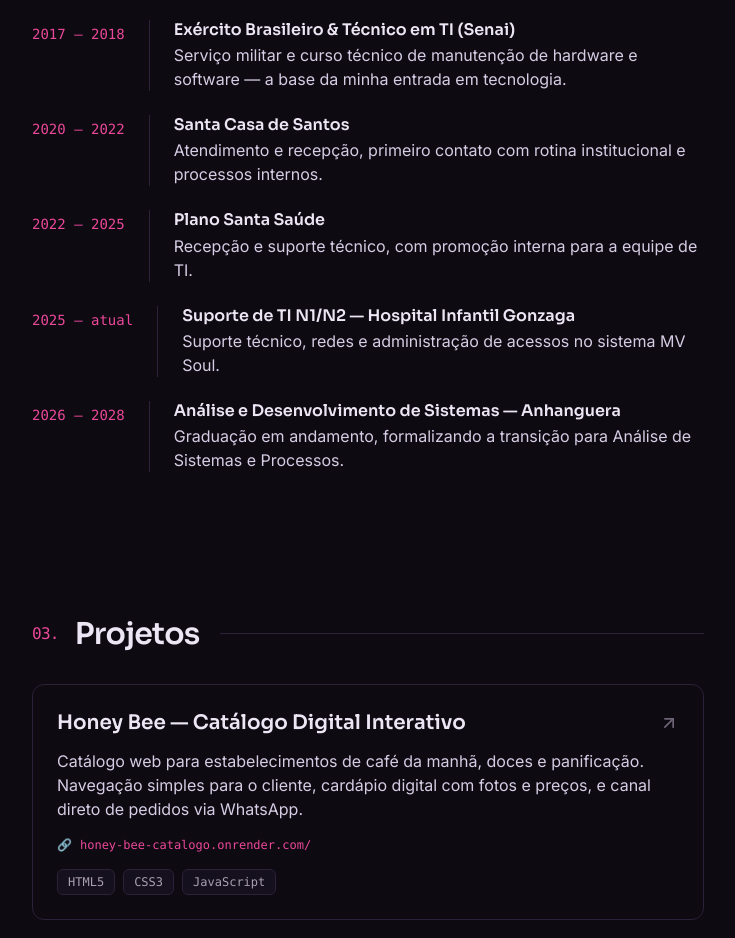
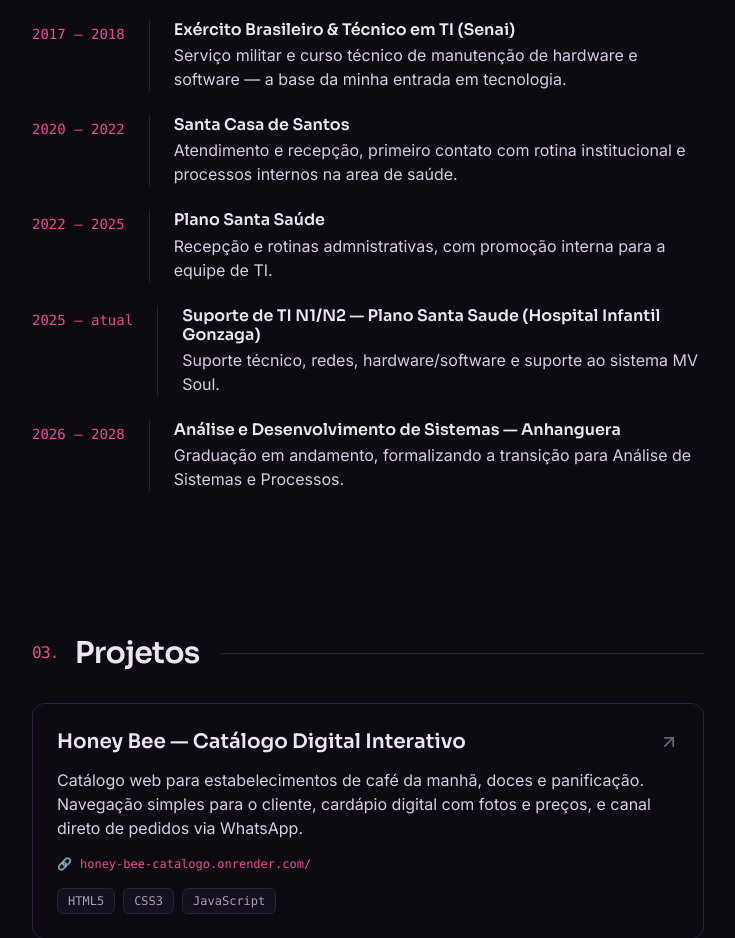
Before and after one commit to Costa-dias/Portofolio, a React (Vite) app: page / in a window 1280 px wide. Shown: the part 940-1878 px from the top of the page, without its empty margins (272-1007 px from the left). Built offline with nearby package versions, Linux system fonts and the light colour scheme.

Commit message:
Ajuste na "trajetoria"
Updated job descriptions and titles for clarity and detail.

```diff
--- a/src/App.tsx
+++ b/src/App.tsx
@@ -286,17 +286,17 @@ const TRAJETORIA: Milestone[] = [
   {
     period: '2020 — 2022',
     title: 'Santa Casa de Santos',
-    description: 'Atendimento e recepção, primeiro contato com rotina institucional e processos internos.',
+    description: 'Atendimento e recepção, primeiro contato com rotina institucional e processos internos na area de saúde.',
   },
   {
     period: '2022 — 2025',
     title: 'Plano Santa Saúde',
-    description: 'Recepção e suporte técnico, com promoção interna para a equipe de TI.',
+    description: 'Recepção e rotinas admnistrativas, com promoção interna para a equipe de TI.',
   },
   {
     period: '2025 — atual',
-    title: 'Suporte de TI N1/N2 — Hospital Infantil Gonzaga',
-    description: 'Suporte técnico, redes e administração de acessos no sistema MV Soul.',
+    title: 'Suporte de TI N1/N2 — Plano Santa Saude (Hospital Infantil Gonzaga)',
+    description: 'Suporte técnico, redes, hardware/software e suporte ao sistema MV Soul.',
   },
   {
     period: '2026 — 2028',
```
